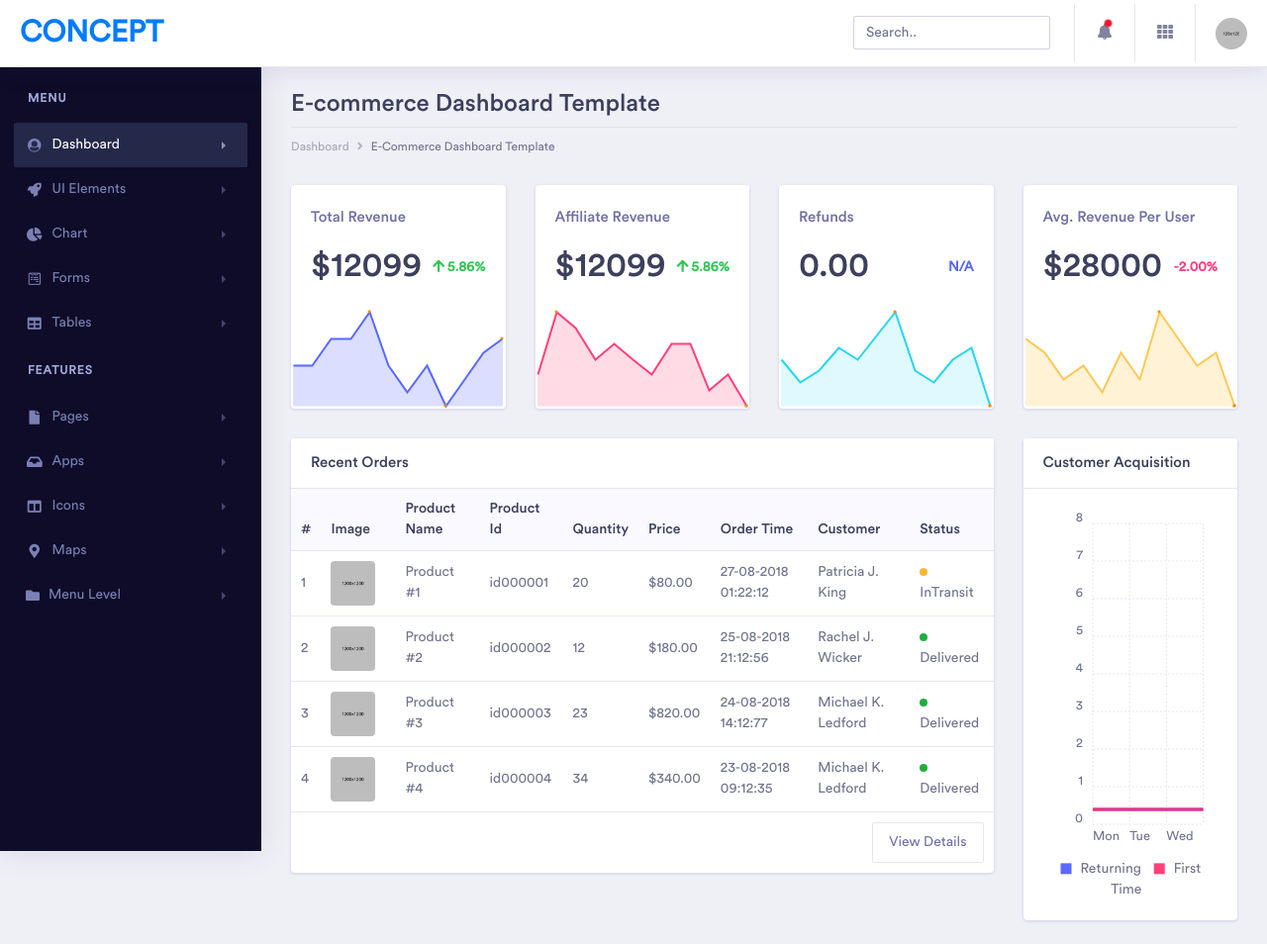
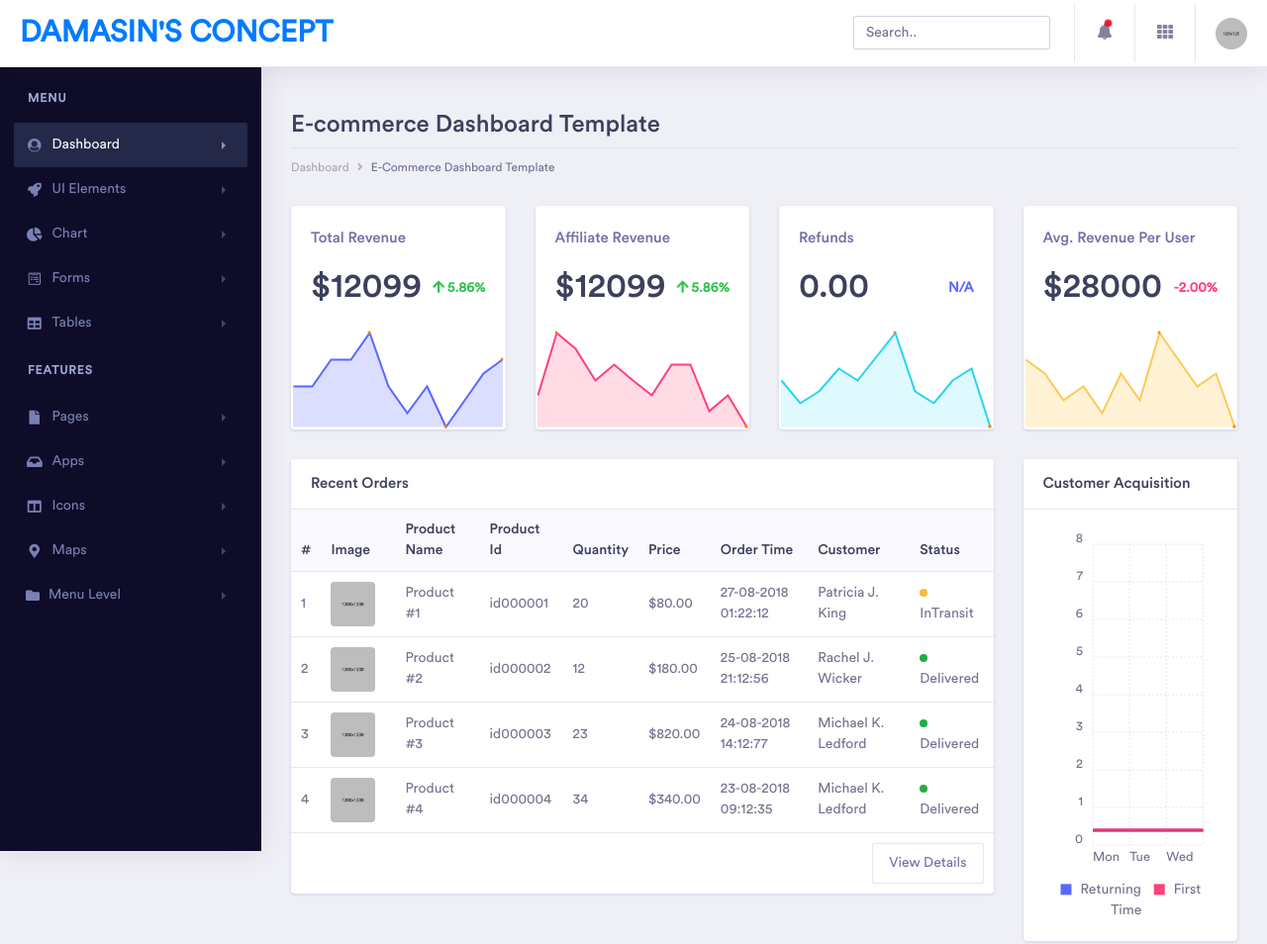
Before and after one commit to Gdamasin/gdamasin1, a plain HTML site: page index.html in a window 1280 px wide. Shown: the top 954 px of the page at 99% size. Drawn offline with Linux system fonts and the light colour scheme.

Commit message:
Changed Title

```diff
--- a/index.html
+++ b/index.html
@@ -2,7 +2,7 @@
 <html lang="en">
 
 <head>
-    <!-- Required meta tags -->
+    <!-- Required meta tags -->f
     <meta charset="utf-8">
     <meta name="viewport" content="width=device-width, initial-scale=1, shrink-to-fit=no">
     <!-- Bootstrap CSS -->
@@ -15,7 +15,7 @@
     <link rel="stylesheet" href="assets/vendor/fonts/material-design-iconic-font/css/materialdesignicons.min.css">
     <link rel="stylesheet" href="assets/vendor/charts/c3charts/c3.css">
     <link rel="stylesheet" href="assets/vendor/fonts/flag-icon-css/flag-icon.min.css">
-    <title>Concept - Bootstrap 4 Admin Dashboard Template</title>
+    <title>Damasin's Concept </title>
 </head>
 
 <body>
@@ -28,7 +28,7 @@
         <!-- ============================================================== -->
         <div class="dashboard-header">
             <nav class="navbar navbar-expand-lg bg-white fixed-top">
-                <a class="navbar-brand" href="index.html">Concept</a>
+                <a class="navbar-brand" href="index.html">Damasin's Concept</a>
                 <button class="navbar-toggler" type="button" data-toggle="collapse" data-target="#navbarSupportedContent" aria-controls="navbarSupportedContent" aria-expanded="false" aria-label="Toggle navigation">
                     <span class="navbar-toggler-icon"></span>
                 </button>
```
